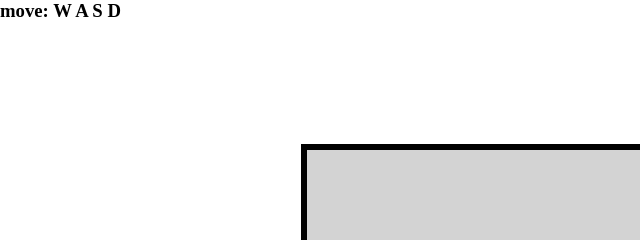
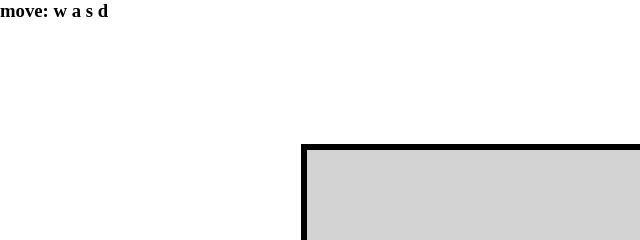
Before and after one commit to adhochero/rollABall, a plain HTML site: page index.html in a window 1280 px wide. Shown: the top 240 px of the page, 0-640 px from the left. Drawn offline with Linux system fonts and the light colour scheme.

Commit message:
move: wasd

```diff
--- a/index.html
+++ b/index.html
@@ -9,7 +9,7 @@
     <script defer type="module" src="./app.js"></script>
 </head>
 <body>
-    <h3>move: W A S D</h3>
+    <h3>move: w a s d</h3>
     <canvas id="canvas"></canvas>
     <img id="sphere" class="hidden" src="./assets/pixel_sphere_16x16_Blue.png">
 </body>
```
